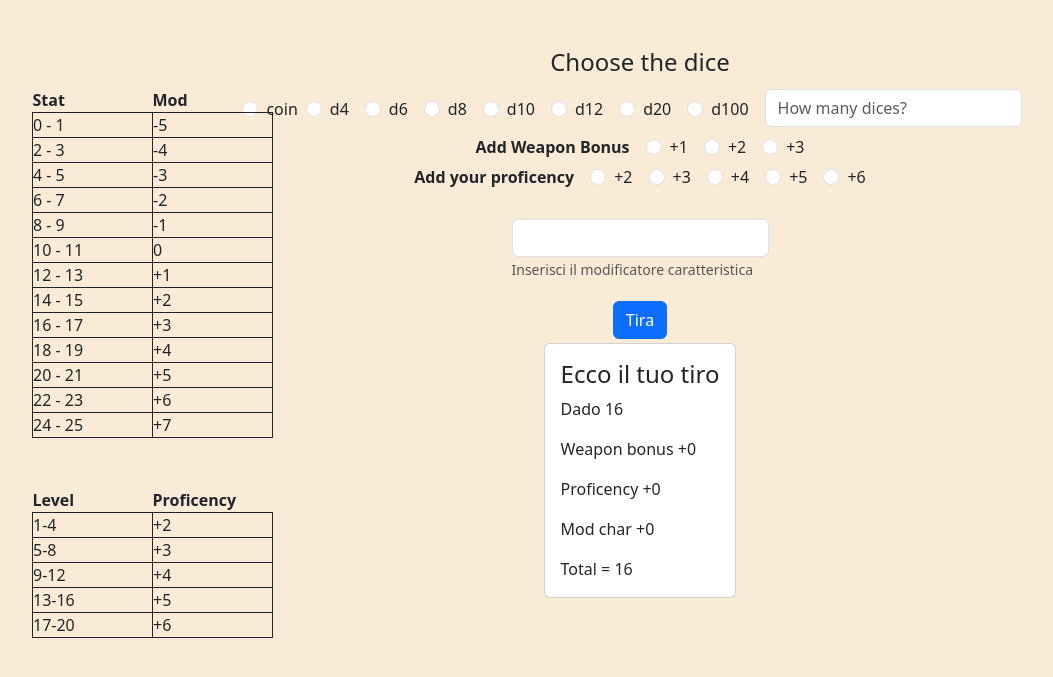
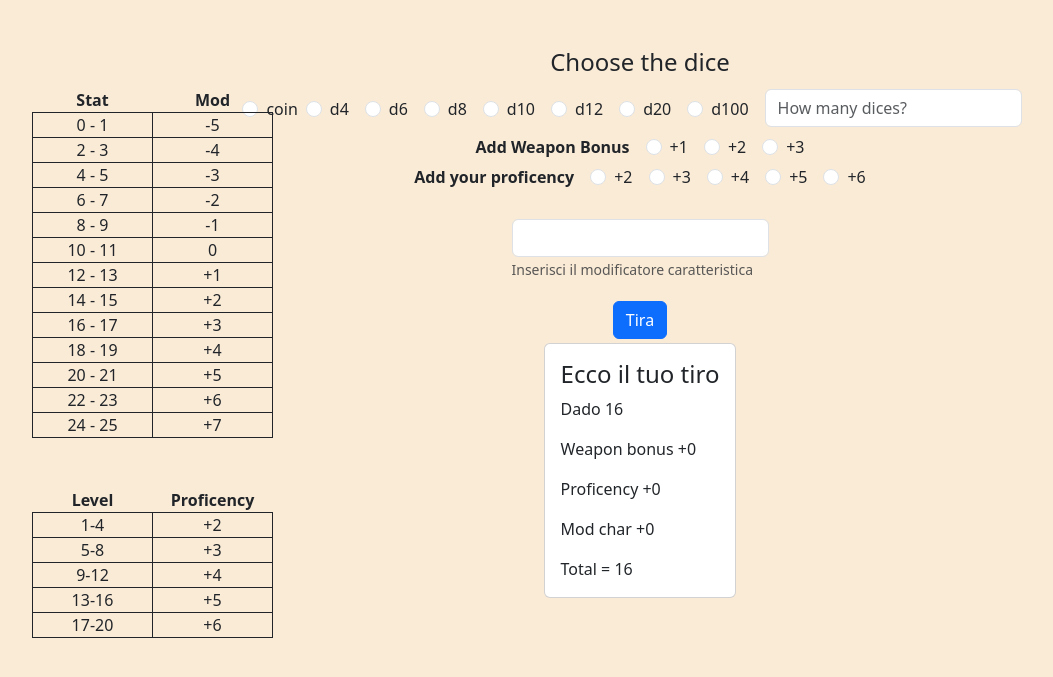
Before and after one commit to Giovanni-Cattaneo/php-dice-roller, a PHP site: page / in a window 1280 px wide. Shown: the part 88-765 px from the top of the page, without its empty margins (0-1053 px from the left). Run offline with PHP 8.4, Linux system fonts and the light colour scheme; some libraries are stand-ins or nearby versions.

Commit message:
edit table style, add comment

```diff
--- a/assets/css/style.css
+++ b/assets/css/style.css
@@ -33,6 +33,7 @@
         table {
             display: inline;
             margin: 1rem;
+            text-align: center;
 
             & td {
                 border: 1px solid;
@@ -44,15 +45,14 @@
         .mod,
         .proficency {
             position: absolute;
+            left: 1rem;
         }
 
         .mod {
-            left: 1rem;
             top: 10rem;
         }
 
         .proficency {
-            left: 1rem;
             top: 35rem;
         }
 
```
Also changed, not shown: index.php (+12 -1 lines).
